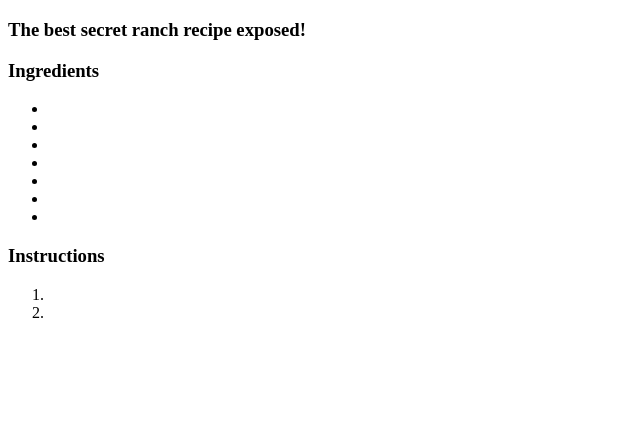
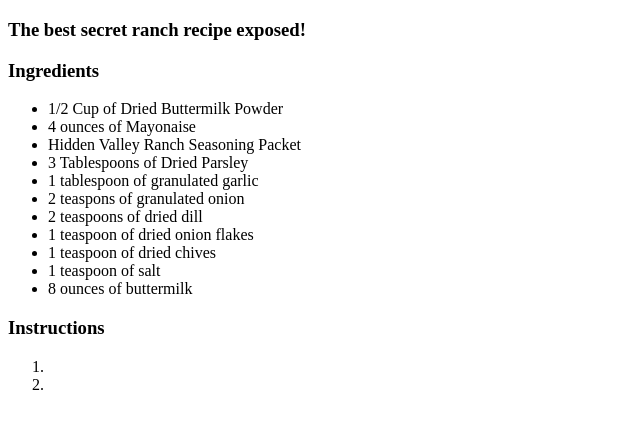
Before and after one commit to rememberthehuman/odin-recipes, a plain HTML site: page recipes/wingstopranch.html in a window 1280 px wide. Shown: the part 61-490 px from the top of the page, without its empty margins (0-640 px from the left). Drawn offline with Linux system fonts and the light colour scheme.

Commit message:
Update wingstopranch.html

```diff
--- a/recipes/wingstopranch.html
+++ b/recipes/wingstopranch.html
@@ -13,13 +13,18 @@
 
         <h3>Ingredients</h3>
         <ul>
-            <li></li>
-            <li></li>
-            <li></li>
-            <li></li>
-            <li></li>
-            <li></li>
-            <li></li>
+            <li>1/2 Cup of Dried Buttermilk Powder</li>
+            <li>4 ounces of Mayonaise</li>
+            <li>Hidden Valley Ranch Seasoning Packet</li>
+            <li>3 Tablespoons of Dried Parsley</li>
+            <li>1 tablespoon of granulated garlic</li>
+            <li>2 teaspons of granulated onion</li>
+            <li>2 teaspoons of dried dill</li>
+            <li>1 teaspoon of dried onion flakes</li>
+            <li>1 teaspoon of dried chives</li>
+            <li>1 teaspoon of salt</li>
+            <li>8 ounces of buttermilk</li>
+
         </ul>
 
         <h3>Instructions</h3>
```
